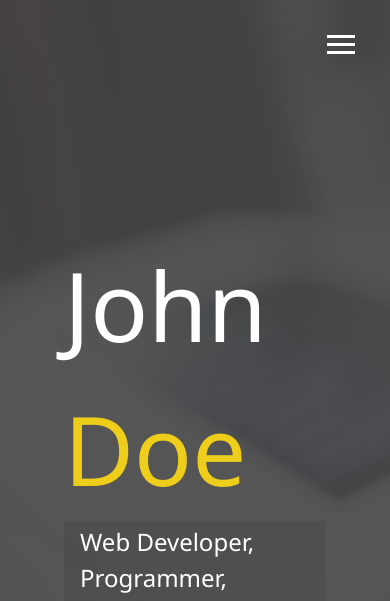
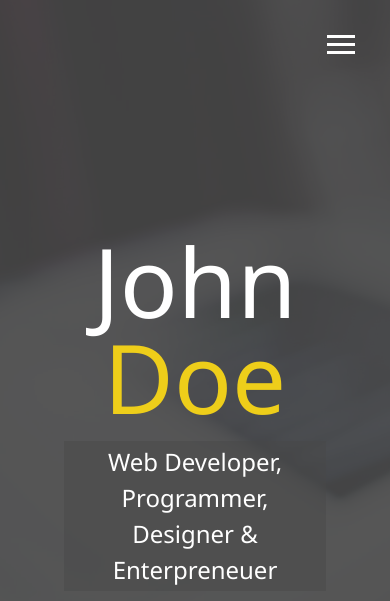
Before and after one commit to alibekmslv/portfolio, a website: page dist/index.html in a window 390 px wide. Shown: the top 601 px of the page. Drawn offline with Linux system fonts and the light colour scheme.

Commit message:
Added Media Queries and made new overlay responsive

```diff
--- a/scss/_config.scss
+++ b/scss/_config.scss
@@ -28,3 +28,28 @@ $background-opacity: 0.9;
    }
  }
 }
+
+//Mixin Query Mixins
+@mixin mediaSm {
+  @media screen and (max-width: 500px){
+    @content;
+  }
+}
+
+@mixin mediaMd {
+  @media screen and (max-width: 769px){
+    @content;
+  }
+}
+
+@mixin mediaLg {
+  @media screen and (min-width: 769px) and (max-width: 1170px){
+    @content;
+  }
+}
+
+@mixin mediaXl {
+  @media screen and (min-width: 1171px){
+    @content;
+  }
+}
--- /dev/null
+++ b/scss/_mobile.scss
@@ -0,0 +1,55 @@
+//Widescreens
+@include mediaXl{
+
+}
+
+//Desktops & Laptops
+@include mediaLg {
+
+}
+
+//Tablets & Small Laptops
+@include mediaMd {
+  main {
+    align-items: center;
+    text-align: center;
+    .lg-heading {
+      line-height: 1;
+      margin-bottom: 1rem;
+    }
+  }
+  ul.menu-nav,
+  div.menu-branding {
+    float: none;
+    width: 100%;
+    min-height: 0;
+
+    &.show {
+      transform: translate3d(0, 0, 0);
+    }
+  }
+
+  .menu-nav {
+    height: 75vh;
+    transform: translate3d(-100%, 0, 0);
+    font-size: 24px;
+  }
+
+  .menu-branding {
+    height: 25vh;
+    transform: translate3d(100%, 0, 0);
+
+    .portrait {
+      background: url('../img/portrait_small.jpg');
+      width: 150px;
+      height: 150px;
+    }
+  }
+}
+
+//Smartphones
+@include mediaSm {
+  main#home h1 {
+    margin-top: 10vh;
+  }
+}
--- a/scss/main.scss
+++ b/scss/main.scss
@@ -1,5 +1,6 @@
 @import 'config';
 @import 'menu';
+@import 'mobile';
 
 
 * {
```
Also changed, not shown: dist/css/main.css.
